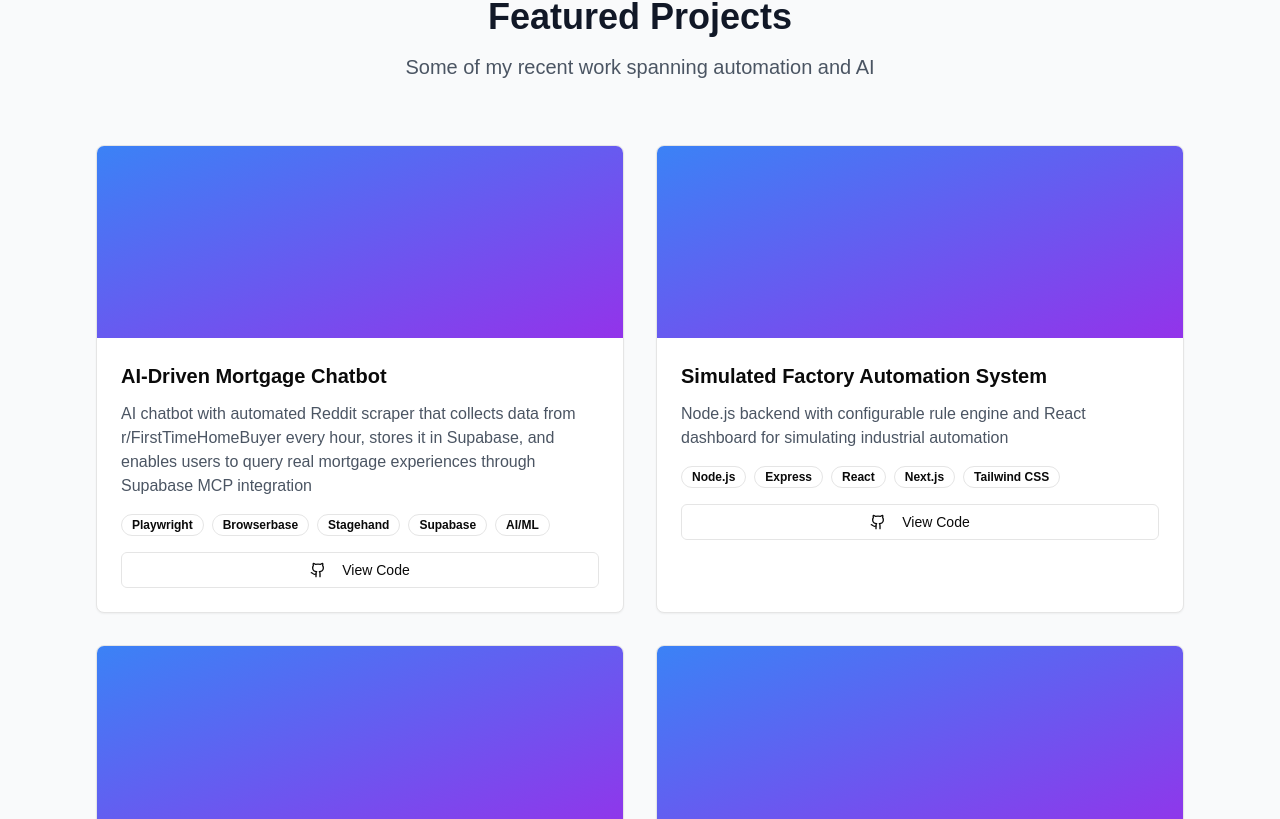
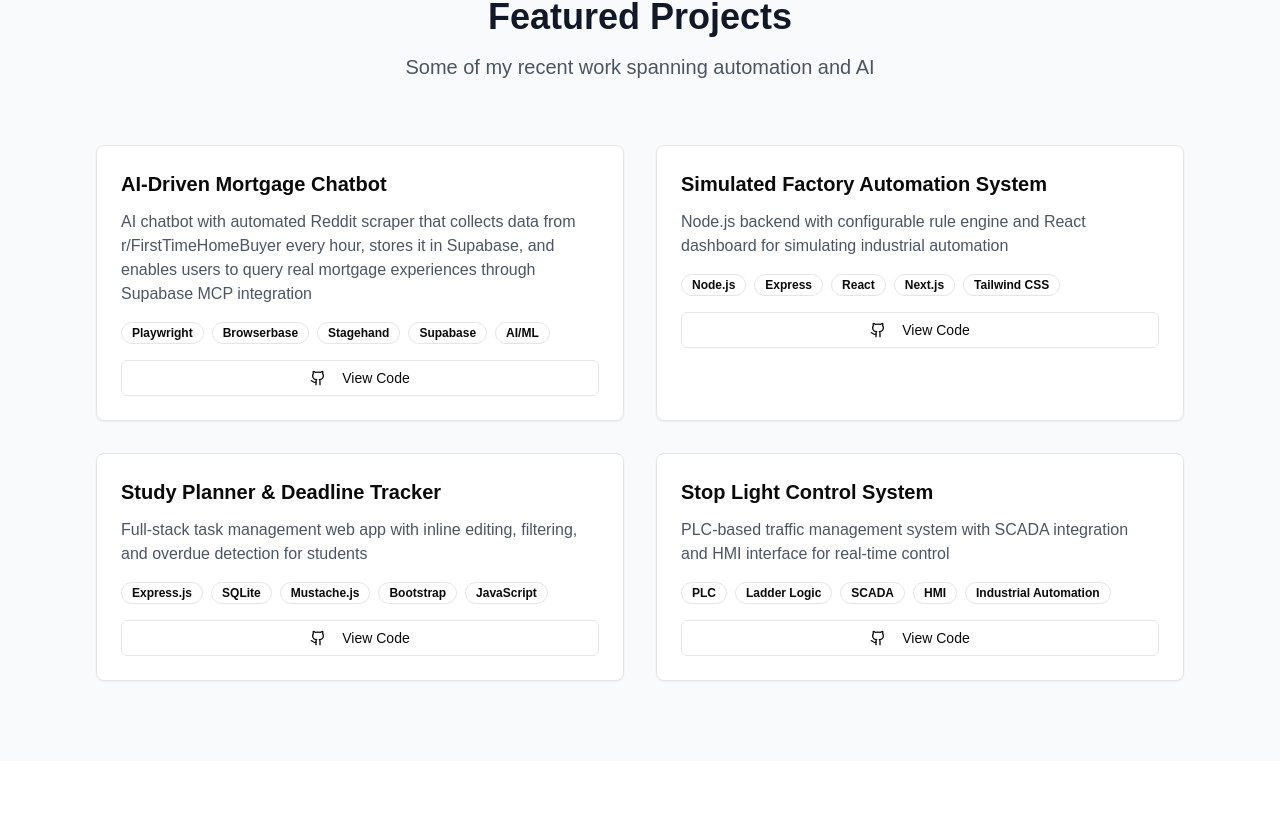
Before and after one commit to ethankang26/portfolio, a Next.js app: page / in a window 1280 px wide. Shown: the part 2281-3100 px from the top of the page. Built offline with nearby package versions, Linux system fonts and the light colour scheme.

Commit message:
feat: sync main changes to portfolio
Update `portfolio-website` with latest main branch changes

Co-authored-by: null <129214447+ethankang26@users.noreply.github.com>

```diff
--- a/app/page.tsx
+++ b/app/page.tsx
@@ -359,7 +359,6 @@ export default function Portfolio() {
             <div className="grid md:grid-cols-2 gap-8">
               {projects.map((project, index) => (
                <Card key={index} className="overflow-hidden hover:shadow-xl transition-shadow duration-300">
-                  <div className="h-48 bg-gradient-to-br from-blue-500 to-purple-600"></div>
   <CardContent className="p-6">
     <h3 className="text-xl font-semibold mb-3">{project.title}</h3>
     <p className="text-gray-600 dark:text-gray-300 mb-4">{project.description}</p>
@@ -382,6 +381,7 @@ export default function Portfolio() {
     </div>
   </CardContent>
 </Card>
+
               ))}
             </div>
           </div>
```
Lines whose indentation alone changed are shown as unchanged.
